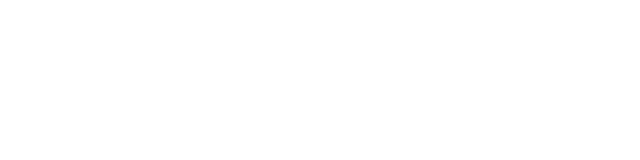
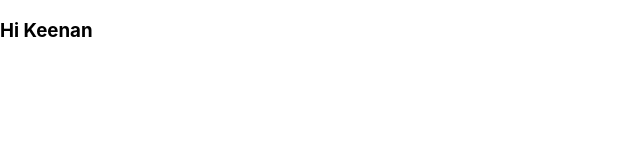
Before and after one commit to keenans1/spoiled_fruit, a React (Create React App) app: page / in a window 1280 px wide. Both pictures are taken after a click on the element "Money Plane". Shown: the top 160 px of the page, without its empty margins (0-640 px from the left). Built offline with nearby package versions, Linux system fonts and the light colour scheme.

Commit message:
Pseudo code approach for onclick method

```diff
--- a/src/App.js
+++ b/src/App.js
@@ -2,6 +2,7 @@
 import './App.css';
 import AllMovies from './AllMovies'
 import movieData from './movieData'
+import MovieInfo from './MovieInfo';
 
 class App extends Component {
 
@@ -9,7 +10,8 @@
     super()
     this.state = {
       movies: [],
-      movieClicked: false
+      movieClicked: false,
+      selectedMovie: null
     }
   }
 
@@ -19,12 +21,11 @@
 
   onClick = (id) => {
     this.setState({movieClicked: true})
-    // return (
-    // <AllMovies add className="hidden"/>
-    // )
-    // hide all movies except the only we clicked on
-    // maybe use find with the id parameter?
+
+    //another state property- selected movie
+    // fetch for individual movie based on id
     // display (unhide?) movie info component
+    //render/return movieInfo comp that matches id of movie clicked
   }
 
   render() {
@@ -32,6 +33,7 @@
     return (
       <main>
         <AllMovies movies={this.state.movies} onClick={this.onClick} movieClicked={this.state.movieClicked}/>
+        {this.state.movieClicked && <MovieInfo />}
       </main>
     )
   }
--- a/src/MovieInfo.js
+++ b/src/MovieInfo.js
@@ -4,7 +4,7 @@
 const MovieInfo = () => {
   return (
     <div>
-      <h3>Keenan</h3>
+      <h3>Hi Keenan</h3>
     </div>
   )
 }
```
